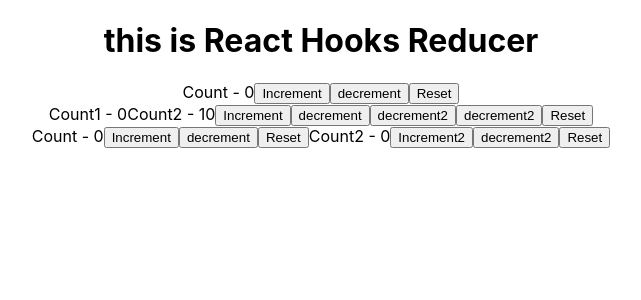
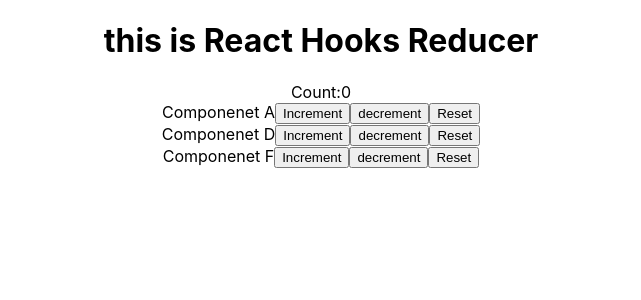
Before and after one commit to muralitharan805/react_warmup, a React (Create React App) app: page / in a window 1280 px wide. Shown: the top 300 px of the page, without its empty margins (319-960 px from the left). Built offline with nearby package versions, Linux system fonts and the light colour scheme.

Commit message:
reducer and context

```diff
--- a/src/App.js
+++ b/src/App.js
@@ -1,16 +1,48 @@
+import React,{ useReducer } from 'react';
 import './App.css';
+import ComA from './ComA';
+import ComB from './ComB';
+import ComC from './ComC';
 import Counter from './Counter';
 import Counter2 from './Counter2';
 import Counter3 from './Counter3';
 
+export const CountContext = React.createContext()
+const initialState=0
+const reducer =(state,action)=>{
+  switch(action){
+    case 'increment':
+    return state+1
+
+    case 'decrement':
+    return state-1
+
+    case 'reset':
+    return initialState
+
+    default:
+      return state
+  }
+
+}
 function App() {
+
+ const [count,dispatch]= useReducer(reducer,initialState)
   return (
-    <div className="App">
-      <h1>this is React Hooks Reducer</h1>
-      <Counter></Counter>
-      <Counter2></Counter2>
-      <Counter3></Counter3>
+
+    // {/* <Counter></Counter>
+    //   <Counter2></Counter2>
+    // <Counter3></Counter3> */}
+
+      <CountContext.Provider value={{countstate:count,countDispath:dispatch}}>
+      <div className="App">
+    <h1>this is React Hooks Reducer</h1>
+      Count:{count}
+      <ComA></ComA>
+      <ComB></ComB>
+      <ComC></ComC>
     </div>
+      </CountContext.Provider>
 
   );
 }
--- /dev/null
+++ b/src/ComA.js
@@ -0,0 +1,18 @@
+import React, { useContext } from 'react'
+import { CountContext } from './App'
+
+function ComA() {
+
+  const countContextr = useContext(CountContext)
+  return (
+    <div>
+      Componenet A
+      <button onClick={()=>countContextr.countDispath('increment')}>Increment</button>
+      <button onClick={()=>countContextr.countDispath('decrement')}>decrement</button>
+      <button onClick={()=>countContextr.countDispath('reset')}>Reset</button>
+
+    </div>
+  )
+}
+
+export default ComA
--- /dev/null
+++ b/src/ComB.js
@@ -0,0 +1,12 @@
+import React from 'react'
+import ComD from './ComD'
+
+function ComB() {
+  return (
+    <div>
+      <ComD></ComD>
+    </div>
+  )
+}
+
+export default ComB
--- /dev/null
+++ b/src/ComC.js
@@ -0,0 +1,12 @@
+import React from 'react'
+import ComE from './ComE'
+
+function ComC() {
+  return (
+    <div>
+      <ComE></ComE>
+    </div>
+  )
+}
+
+export default ComC
--- /dev/null
+++ b/src/ComD.js
@@ -0,0 +1,17 @@
+import React, { useContext } from 'react'
+import { CountContext } from './App'
+
+function ComD() {
+  const countContextr = useContext(CountContext)
+  return (
+    <div>
+      Componenet D
+      <button onClick={()=>countContextr.countDispath('increment')}>Increment</button>
+      <button onClick={()=>countContextr.countDispath('decrement')}>decrement</button>
+      <button onClick={()=>countContextr.countDispath('reset')}>Reset</button>
+
+    </div>
+  )
+}
+
+export default ComD
--- /dev/null
+++ b/src/ComE.js
@@ -0,0 +1,12 @@
+import React from 'react'
+import ComF from './ComF'
+
+function ComE() {
+  return (
+    <div>
+      <ComF></ComF>
+    </div>
+  )
+}
+
+export default ComE
--- /dev/null
+++ b/src/ComF.js
@@ -0,0 +1,19 @@
+import React, { useContext } from 'react'
+import { CountContext } from './App'
+
+function ComF() {
+  const countContextr = useContext(CountContext)
+  return (
+    <div>
+      Componenet F
+      <button onClick={()=>countContextr.countDispath('increment')}>Increment</button>
+      <button onClick={()=>countContextr.countDispath('decrement')}>decrement</button>
+      <button onClick={()=>countContextr.countDispath('reset')}>Reset</button>
+
+    </div>
+  )
+
+
+}
+
+export default ComF
```
